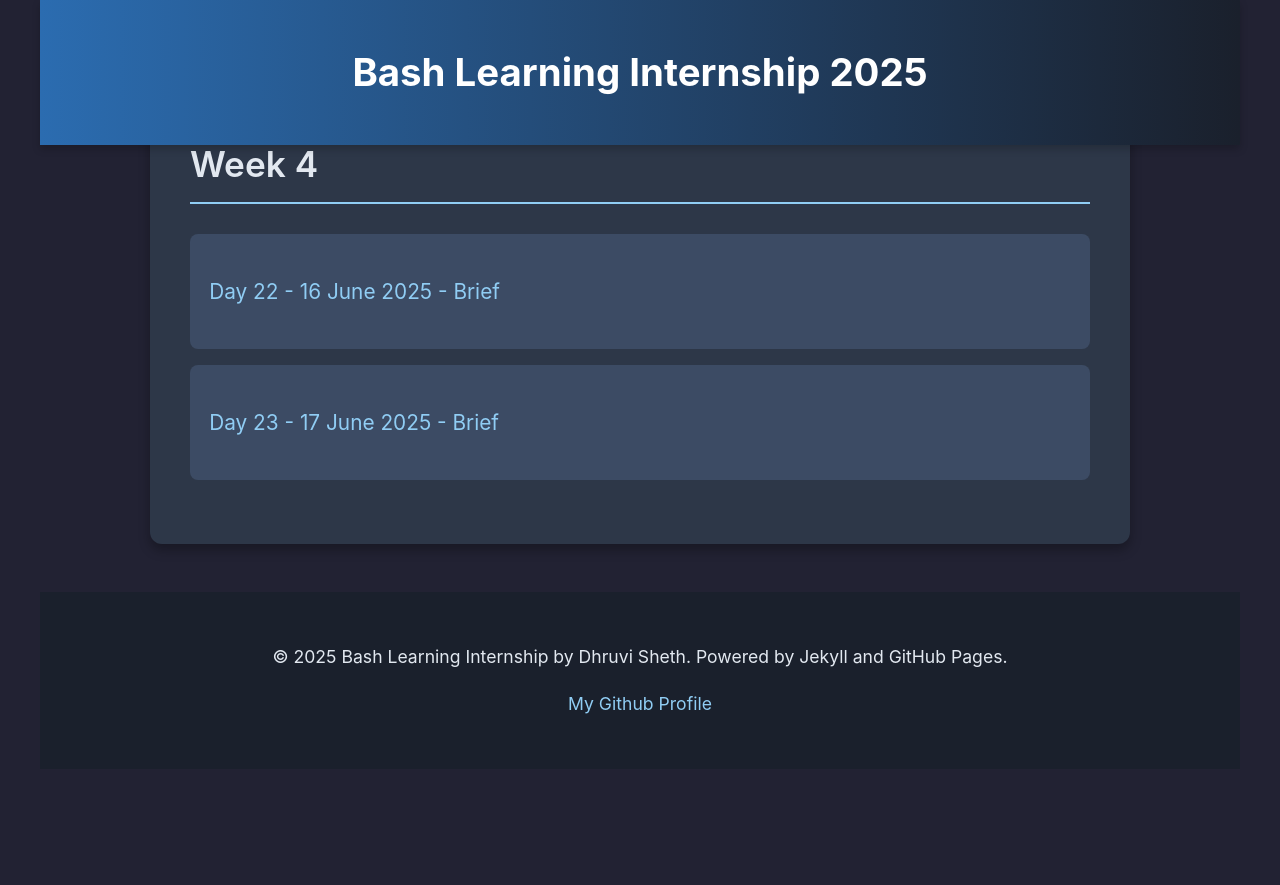
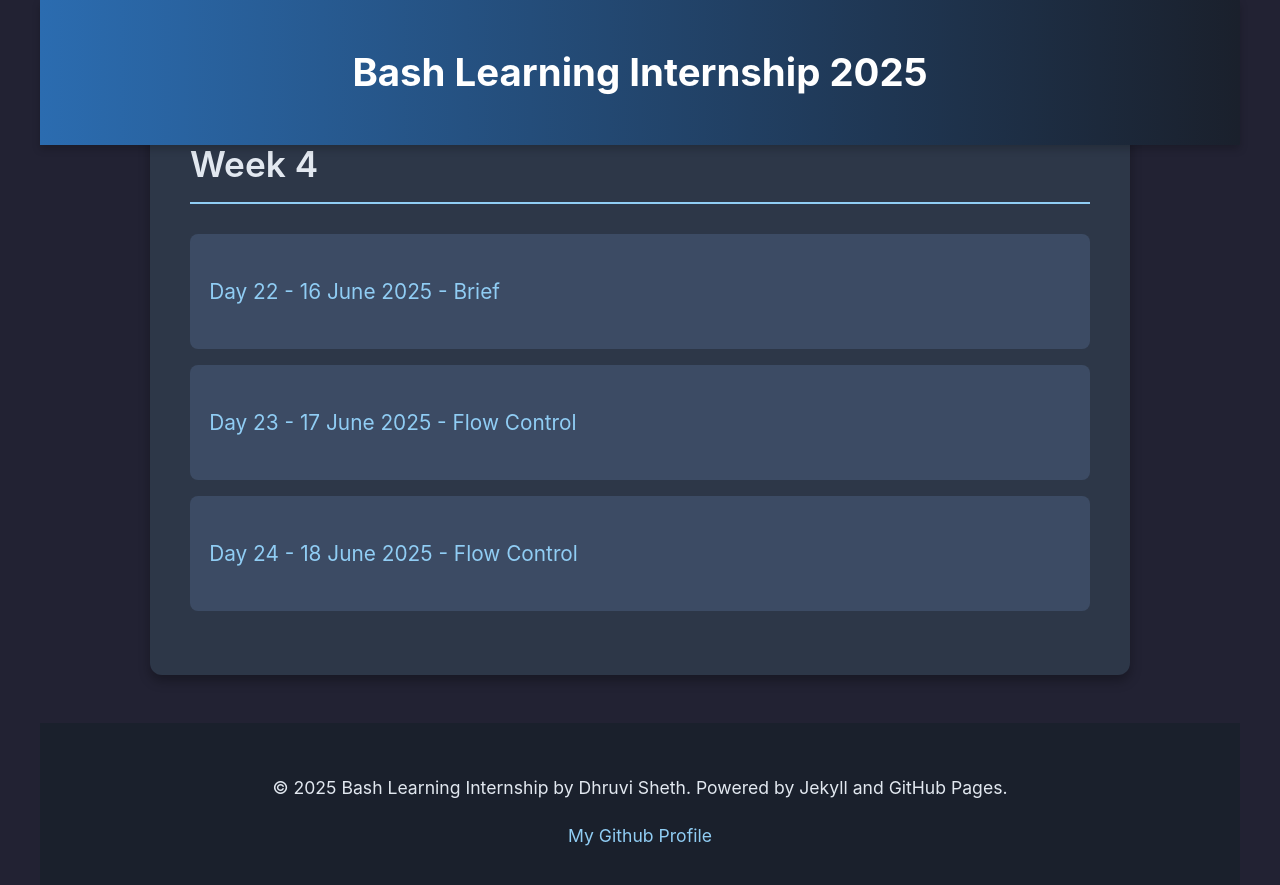
Before and after one commit to dssheth/bash-scripting-2025, a Jekyll site: the page built from README.md, in a window 1280 px wide and 900 px high, scrolled down 4243 px. Shown: the top 885 px of the window. Built offline with Jekyll 4.4.1, drawn with Linux system fonts in a browser that asks for light colours; before the commit the page ends 5012 px from its top, so only the background shows below that.

Commit message:
complete day-24 and some minor changes

```diff
--- a/week-4/17_june_ch-5.md
+++ b/week-4/17_june_ch-5.md
@@ -1,3 +1,12 @@
+---
+title: General
+layout: default
+---
+
+# 17 June 2025 Report - Day 23 - Flow Control
+
+## Content
+
 Today I uploaded the video-3 that includes chapter-4. Also I started with chapter-5 "Flow Control". The concepts I learnt about are:
 
 1. Flow Control:
```
Also changed, not shown: week-4/18_june_ch-5.md (added, +41 -0 lines), README.md, 1 other file.
